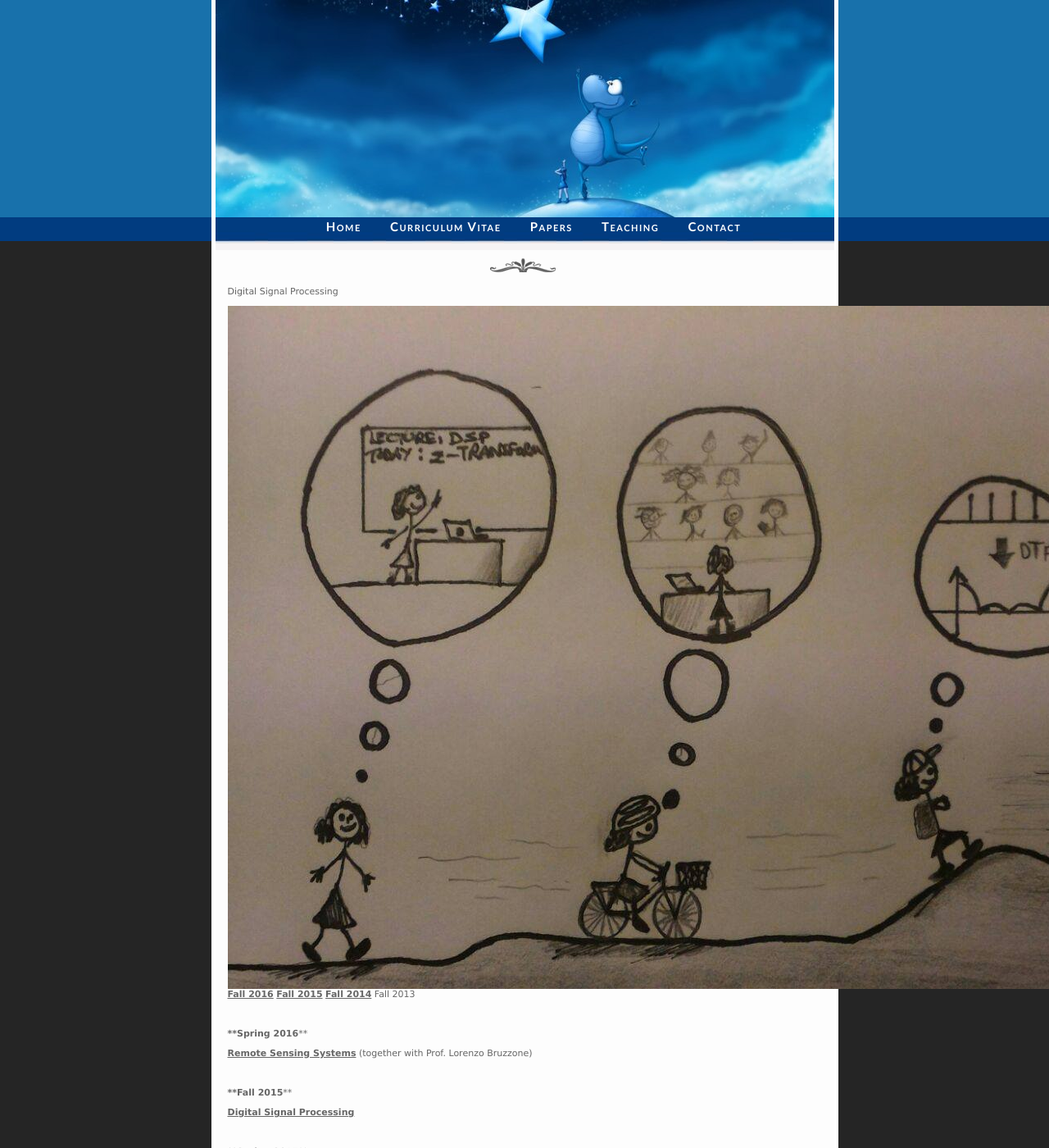
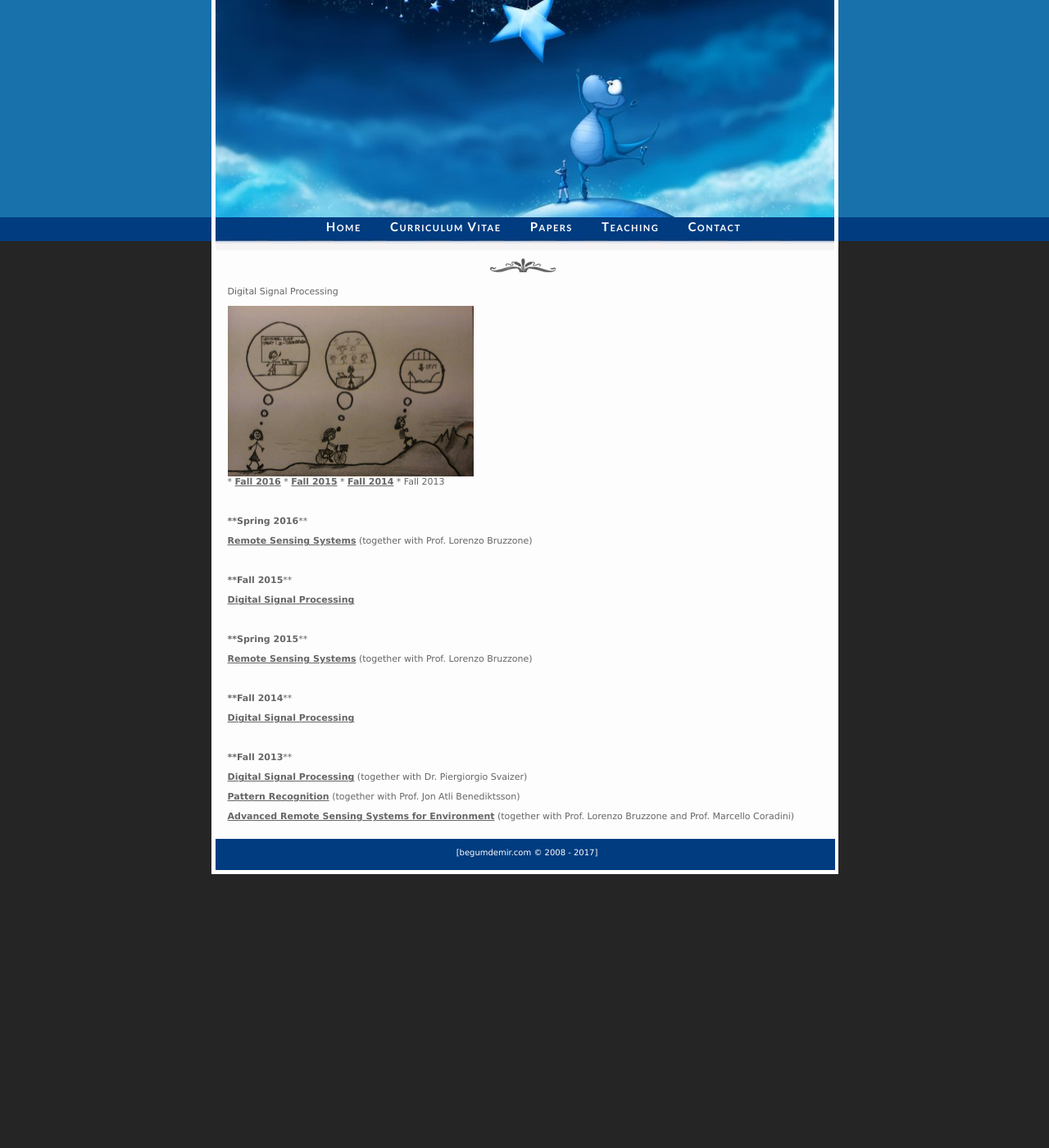
Before and after one commit to zafatar/bd, a Jekyll site: the page built from teaching.md, in a window 1280 px wide and 1400 px high. Shown: the whole window at 82% size. Built offline with Jekyll 4.4.1, drawn with Linux system fonts in a browser that asks for light colours.

Commit message:
teaching updated

```diff
--- a/teaching.md
+++ b/teaching.md
@@ -9,14 +9,14 @@ guid: http://www.begumdemir.com/?page_id=74
 Digital Signal Processing
 
 <div>
+  <div>
+    <img src="assets/images/dsp_1.jpg" width="300px">
+  </div>
   <div float="left">
-    <img src="assets/images/dsp_1.jpg" >
-  </div>
-  <div>
-    <a title="Digital Signal Processing" href="http://rslab-tech.disi.unitn.it/moodle/course/view.php?id=11" target="_blank">Fall 2016</a>
-    <a title="Digital Signal Processing" href="http://rslab-tech.disi.unitn.it/moodle/course/view.php?id=8" target="_blank">Fall 2015</a>
-    <a title="Digital Signal Processing" href="http://rslab-tech.disi.unitn.it/moodle/course/view.php?id=3" target="_blank">Fall 2014</a>
-    Fall 2013
+    * <a title="Digital Signal Processing" href="http://rslab-tech.disi.unitn.it/moodle/course/view.php?id=11" target="_blank">Fall 2016</a>
+    * <a title="Digital Signal Processing" href="http://rslab-tech.disi.unitn.it/moodle/course/view.php?id=8" target="_blank">Fall 2015</a>
+    * <a title="Digital Signal Processing" href="http://rslab-tech.disi.unitn.it/moodle/course/view.php?id=3" target="_blank">Fall 2014</a>
+    * Fall 2013
   </div>
 </div>
 
```
